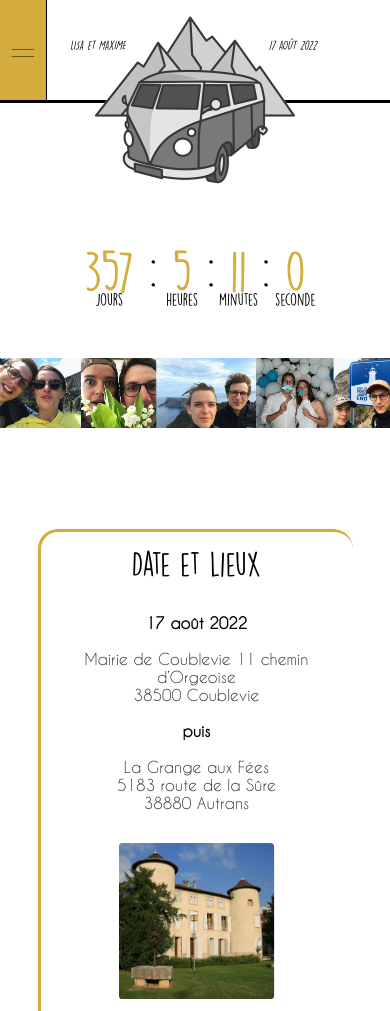
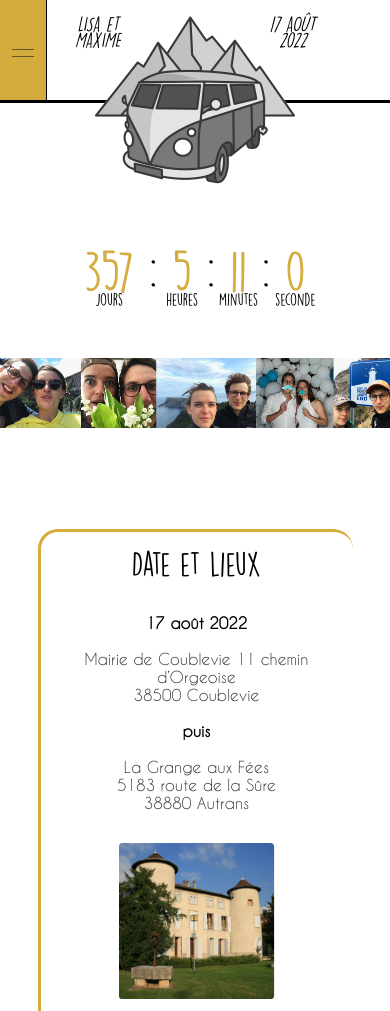
Before and after one commit to Splllatch/Splllatch.github.io, a plain HTML site: page index.html in a window 390 px wide. Shown: the top 1011 px of the page. Drawn offline with nearby package versions, Linux system fonts and the light colour scheme.

Commit message:
modif en tete

```diff
--- a/mariage.css
+++ b/mariage.css
@@ -184,9 +184,7 @@ header
 
 
 @media screen and (max-width: 2000px){
-    #LM , #date{
-        top: 20px;
-    }
+
 
     .texte
     {font-family: var(--policeTexte);
@@ -392,12 +390,16 @@ header
 @media screen and (max-width: 1600px){
     #LM, #date{
         top: 30px;
+
+
     }
 }
 
 @media screen and (max-width: 1100px){
     #LM, #date{
-        top: 40px;
+        top: 4vw;
+        font-size: 5vw;
+        text-align: center ;
     }
 
     .texte{
```
